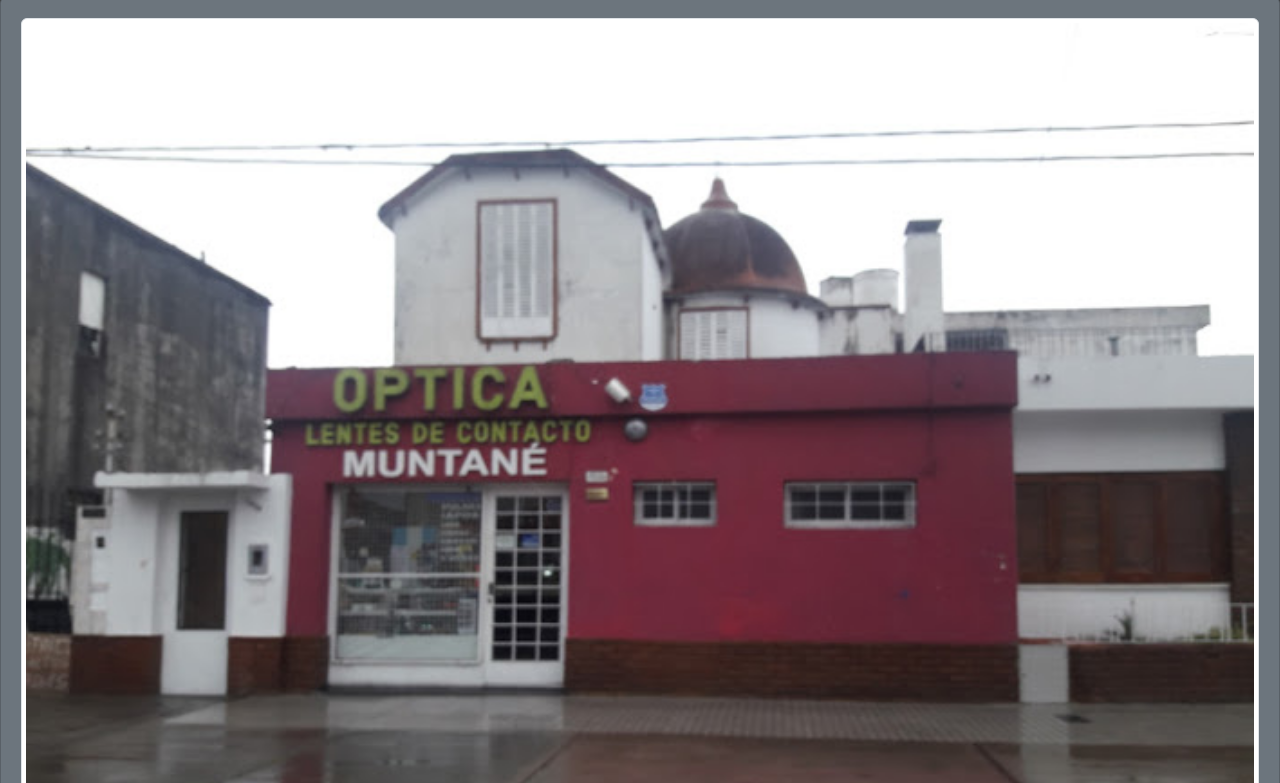
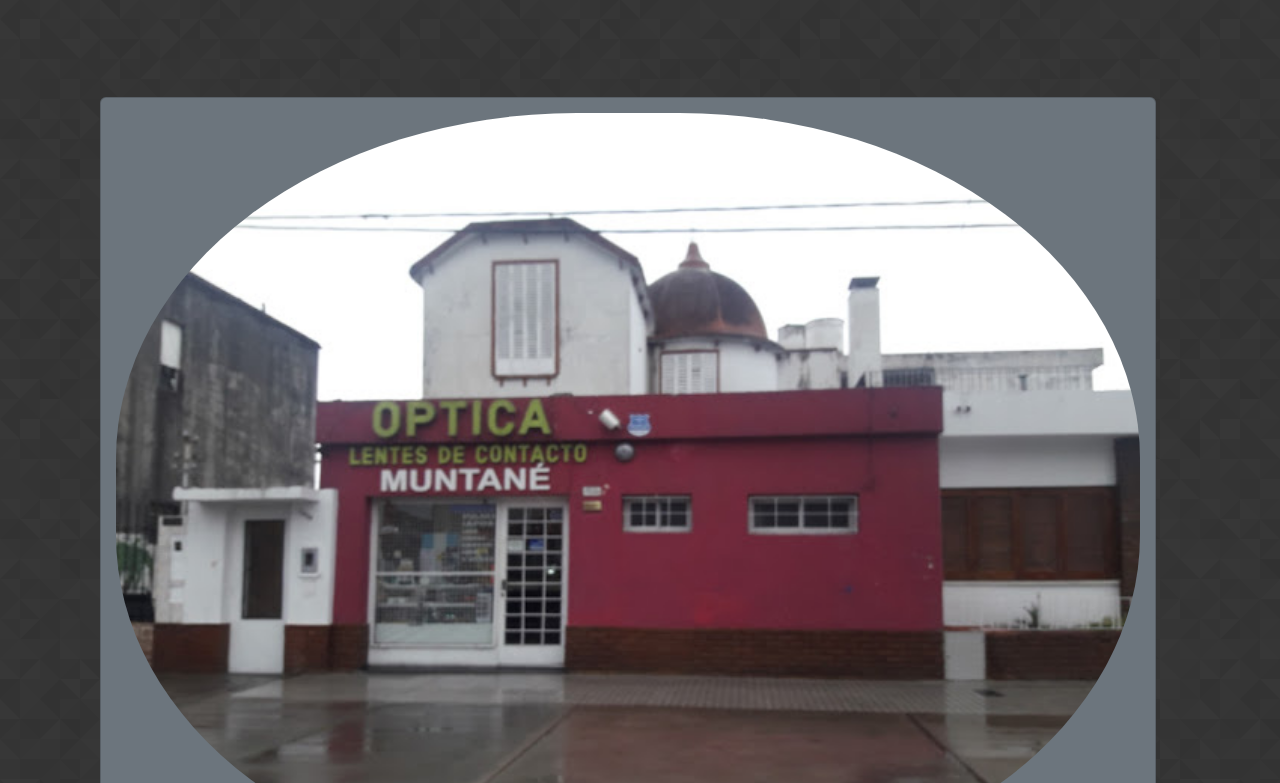
Before and after one commit to pablomoglia/PreEntrega2-PabloMoglia, a plain HTML site: page pages/nosotros.html in a window 1280 px wide. Shown: the part 101-884 px from the top of the page. Drawn offline with nearby package versions, Linux system fonts and the light colour scheme.

Commit message:
se arregla scroll lateralen todas las paginas

```diff
--- a/css/estilo.css
+++ b/css/estilo.css
@@ -16,7 +16,11 @@ body{
 header{
     background-color:  rgb(15, 7, 15);
 }
+main{
+    padding: 100px;
+}
 .contenedor{
+    width: 100%;
     display: flex;
     text-align: center;
     align-items: center;
@@ -67,8 +71,12 @@ ul.navLoc{
     display: flex;
     justify-content: center;
 }
-img.imgNos{
-    margin: 20px ;
+.rowLoc{
+    width: 100%;
+}
+img.imgLoc{
+    border-radius: 45%;
+    margin: 15px;
 }
 .parNos{
     font-family: 'Figtree', sans-serif;
--- a/pages/nosotros.html
+++ b/pages/nosotros.html
@@ -47,13 +47,13 @@
             <div class="home">
                 <a href="../index.html"><img src="../multim/home.png" alt="ir al home"></a></a>
             </div>
-            <div class="row">
+            <div class="row rowLoc">
                 <div class="col">
                     <div class=" text-center card bg-secondary">
-                        <img class="img-thumbnail imgNos" src="../multim/fotolocal.jpg" alt="foto local">
+                        <img class="img-fluid imgLoc" src="../multim/fotolocal.jpg" alt="foto local">
                         <div class="col">
                             <div class="card-body">
-                                <h2 class="card-title">
+                                <h2 class="card-title text-light">
                                     Nosotros
                                 </h2>
                                 <p class="card-text text-light parNos">
```
